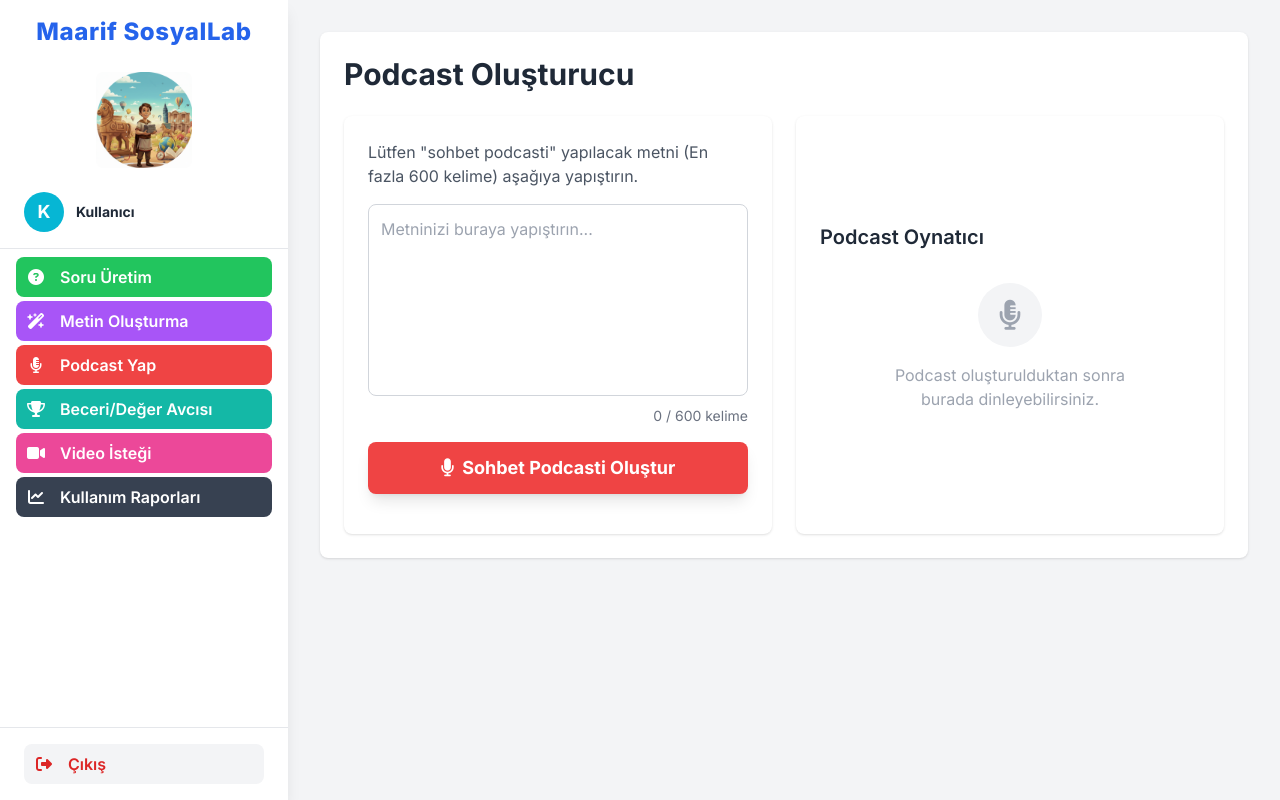
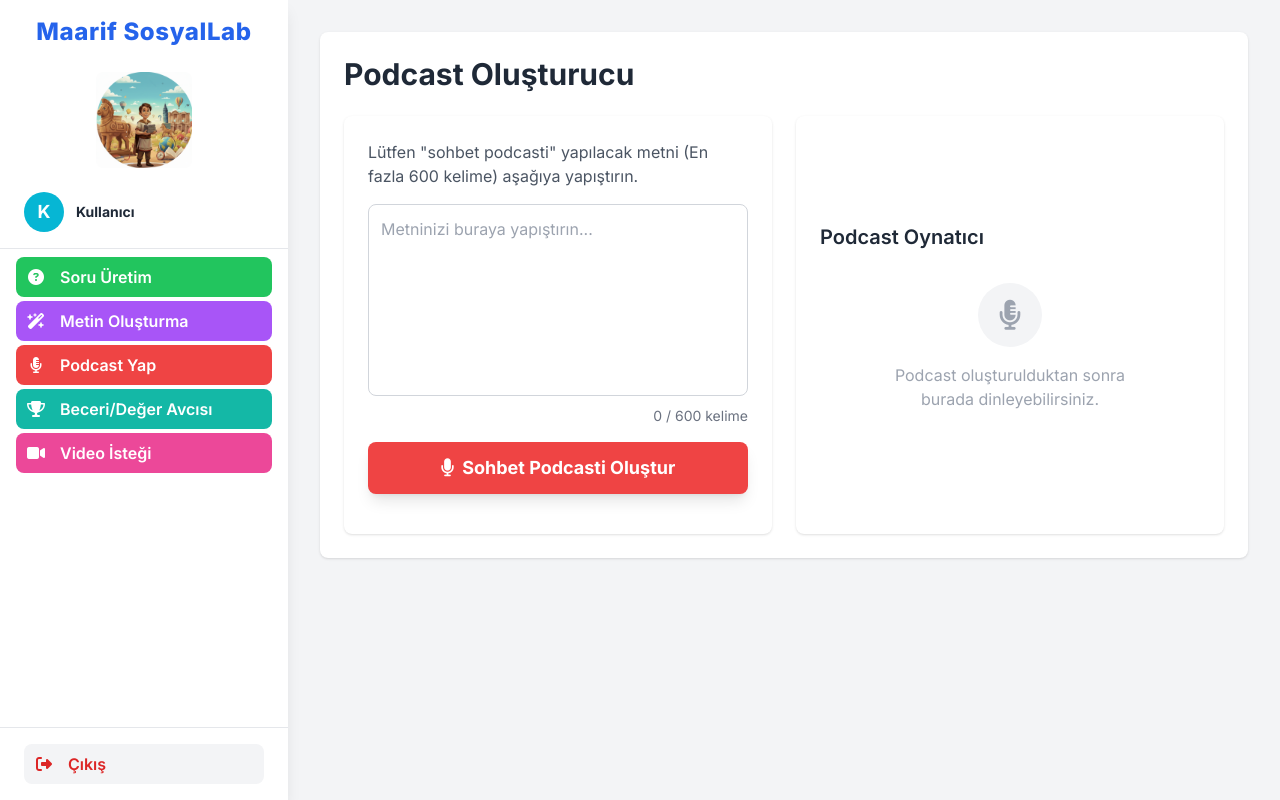
Before and after one commit to tahsinaydoganphd-web/maarifsosyallab, a Flask app: template templates/podcast.html in a window 1280 px wide. Run offline with Flask 3, Linux system fonts and the light colour scheme; the template is opened without the code that fills it, so the values that code supplies are empty; some libraries are stand-ins or nearby versions.

Commit message:
Update podcast.html

```diff
--- a/templates/podcast.html
+++ b/templates/podcast.html
@@ -87,9 +87,6 @@
         </a>
         <a href="/video-istegi" class="flex items-center mx-2 p-2 rounded-lg text-white font-semibold bg-pink-500 hover:bg-pink-600 transition-all">
             <i class="fa-solid fa-video mr-3 w-6 text-center"></i><span>Video İsteği</span>
-        </a>
-        <a href="javascript:void(0)" onclick="openRaporlarModal()" class="flex items-center mx-2 p-2 rounded-lg text-white font-semibold bg-gray-700 hover:bg-gray-800 transition-all">
-             <i class="fa-solid fa-chart-line mr-3 w-6 text-center"></i><span>Kullanım Raporları</span>
         </a>
     {% endif %}
 </nav>
```
